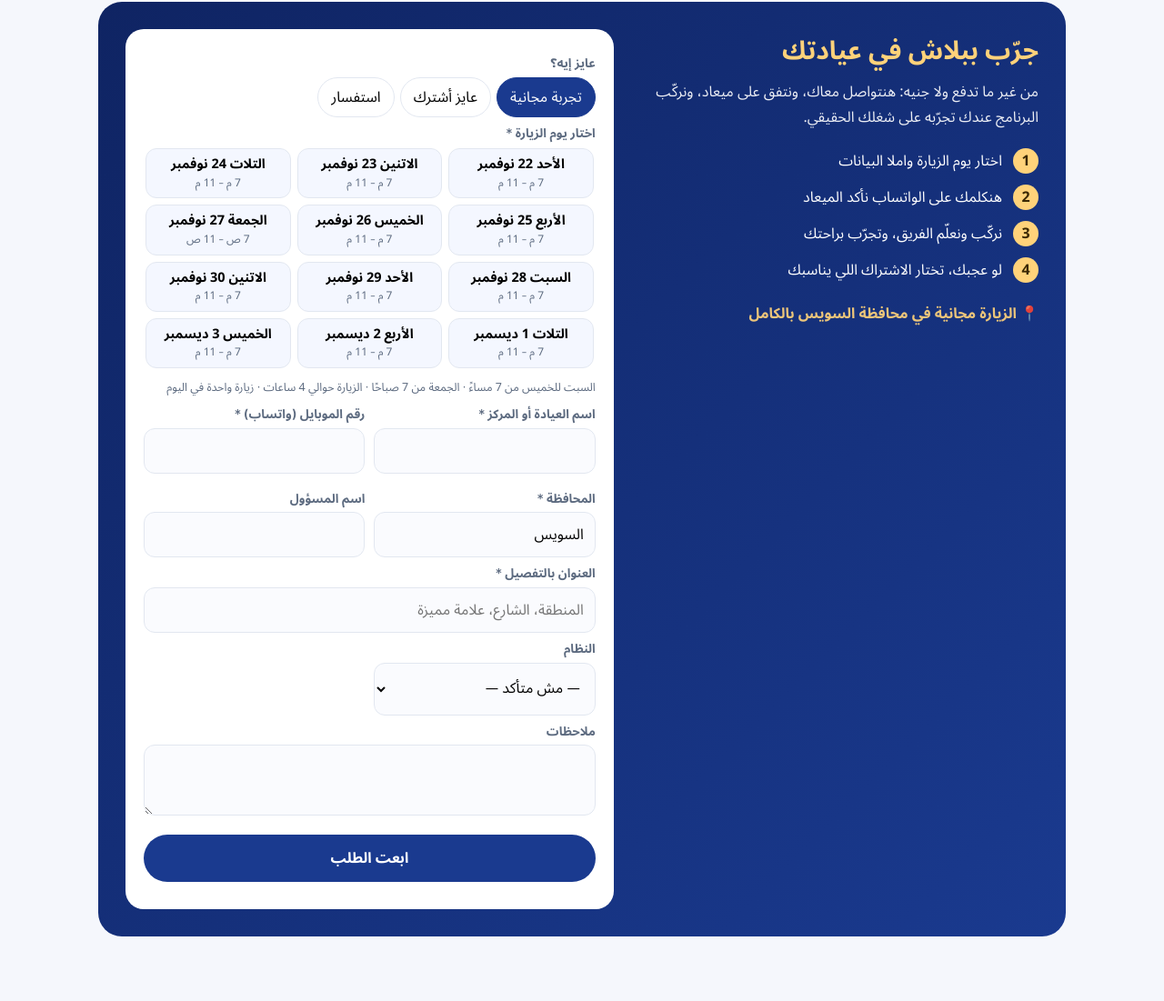
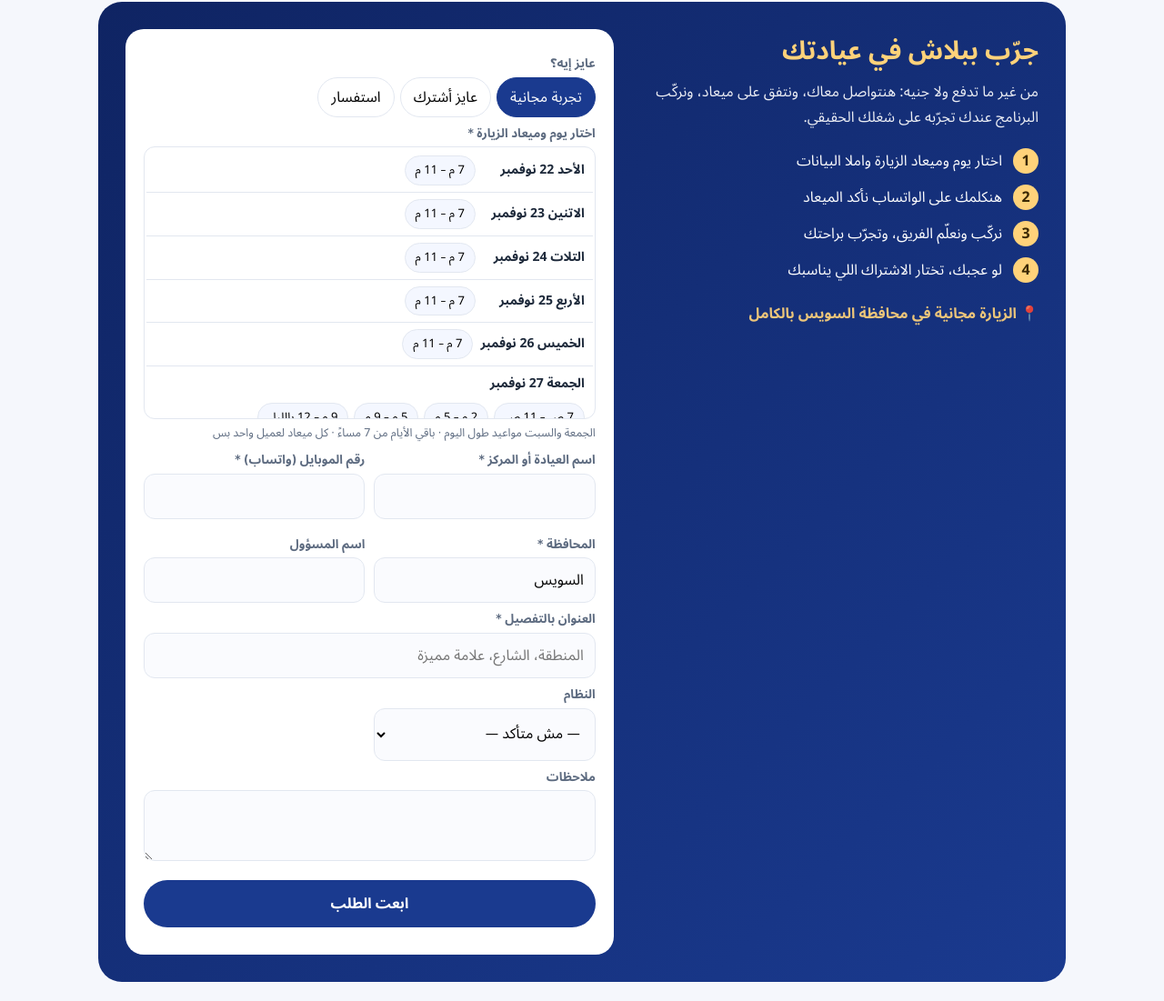
Before and after one commit to abdallah-mostafa1995/clinic-online-follow-page, a plain HTML site: page offer.html in a window 1280 px wide. Shown: the part 8068-9169 px from the top of the page at 91% size. Drawn offline with Linux system fonts and the light colour scheme; no server answers.

Commit message:
Add files via upload

```diff
--- a/offer.html
+++ b/offer.html
@@ -11,7 +11,7 @@
 <link rel="icon" href="icon-192.png">
 <script>
 /* ===== غيّر السطر ده بس: حط لينك موقع الاشتراكات بتاعك (اللي آخره /exec) بين العلامتين ' ' ===== */
-var OWNER_URL='https://script.google.com/macros/s/AKfycbycDtGGFLGnY2J9WESxrkpLzXtuGb1G14yXrNgZ1PzWVTpmyXAEsRLGG1VbPmhEtLEcjQ/exec';
+var OWNER_URL='PASTE_YOUR_EXEC_LINK_HERE';
 </script>
 <style>
 @font-face{font-family:Ar;src:url(ar-r.woff2) format('woff2');font-weight:400}
@@ -71,10 +71,11 @@ form{position:relative}
 body{overflow-x:hidden}
 .msg{margin-top:10px;font-weight:700}.msg.ok{color:var(--ok)}.msg.bad{color:#C0392B}
 
-.days{display:grid;grid-template-columns:repeat(auto-fill,minmax(118px,1fr));gap:7px;max-height:250px;overflow:auto;padding:2px}
-.days button{border:1px solid var(--line);background:#F4F7FF;border-radius:12px;padding:7px 6px;font:inherit;font-size:13.5px;cursor:pointer;line-height:1.4}
-.days button b{display:block;font-size:14.5px}.days button small{color:var(--muted);font-size:12px}
-.days button.on{background:var(--pri);color:#fff;border-color:var(--pri)}.days button.on small{color:#DCE5FF}
+.days{max-height:300px;overflow:auto;padding:2px;border:1px solid var(--line);border-radius:12px}
+.dayr{display:flex;align-items:center;gap:8px;padding:7px 9px;border-bottom:1px solid var(--line);flex-wrap:wrap}.dayr:last-child{border:0}
+.dayr>b{min-width:112px;font-size:14px}.dayr>div{display:flex;gap:6px;flex-wrap:wrap}.dayr.full>b{color:#AAA}
+.days button{border:1px solid var(--line);background:#F4F7FF;border-radius:20px;padding:4px 11px;font:inherit;font-size:13px;cursor:pointer}
+.days button.on{background:var(--pri);color:#fff;border-color:var(--pri)}
 .days button:disabled{background:#F1F1F1;color:#AAA;cursor:not-allowed;text-decoration:line-through}
 .meta2{font-size:12.5px;color:var(--muted);margin-top:5px}
 .gal{display:grid;grid-template-columns:repeat(auto-fill,minmax(230px,1fr));gap:14px}
@@ -183,15 +184,15 @@ footer{background:#0F1B3D;color:#C8D2E8;padding:26px 0;margin-top:30px;text-alig
   <div>
     <h2>جرّب ببلاش في عيادتك</h2>
     <p>من غير ما تدفع ولا جنيه: هنتواصل معاك، ونتفق على ميعاد، ونركّب البرنامج عندك تجرّبه على شغلك الحقيقي.</p>
-    <ul class="steps"><li>اختار يوم الزيارة واملا البيانات</li><li>هنكلمك على الواتساب نأكد الميعاد</li><li>نركّب ونعلّم الفريق، وتجرّب براحتك</li><li>لو عجبك، تختار الاشتراك اللي يناسبك</li></ul>
+    <ul class="steps"><li>اختار يوم وميعاد الزيارة واملا البيانات</li><li>هنكلمك على الواتساب نأكد الميعاد</li><li>نركّب ونعلّم الفريق، وتجرّب براحتك</li><li>لو عجبك، تختار الاشتراك اللي يناسبك</li></ul>
     <p style="margin-top:14px;color:#FFD27A;font-weight:700">📍 الزيارة مجانية في محافظة السويس بالكامل</p>
   </div>
   <form id="fm" autocomplete="on">
     <label>عايز إيه؟</label>
     <div class="kinds" id="kinds"><button type="button" class="on" data-k="تجربة مجانية">تجربة مجانية</button><button type="button" data-k="عايز أشترك">عايز أشترك</button><button type="button" data-k="استفسار">استفسار</button></div>
-    <div id="vBox"><label>اختار يوم الزيارة *</label>
+    <div id="vBox"><label>اختار يوم وميعاد الزيارة *</label>
       <div class="days" id="days"></div>
-      <div class="meta2">السبت للخميس من 7 مساءً · الجمعة من 7 صباحًا · الزيارة حوالي 4 ساعات · زيارة واحدة في اليوم</div></div>
+      <div class="meta2">الجمعة والسبت مواعيد طول اليوم · باقي الأيام من 7 مساءً · كل ميعاد لعميل واحد بس</div></div>
     <div class="f2">
       <div><label id="lC">اسم العيادة أو المركز *</label><input id="fC"></div>
       <div><label>رقم الموبايل (واتساب) *</label><input id="fP" required inputmode="tel" dir="ltr" autocomplete="tel"></div>
@@ -251,11 +252,14 @@ if(OWNER_URL.indexOf('/exec')>0){
 var KIND='تجربة مجانية', VDAY='', TAKEN=[];
 var DN=['الأحد','الاتنين','التلات','الأربع','الخميس','الجمعة','السبت'], MN=['يناير','فبراير','مارس','أبريل','مايو','يونيو','يوليو','أغسطس','سبتمبر','أكتوبر','نوفمبر','ديسمبر'];
 function ymd(d){ return d.getFullYear()+'-'+('0'+(d.getMonth()+1)).slice(-2)+'-'+('0'+d.getDate()).slice(-2); }
+var VSLOTS={5:['7 ص – 11 ص','2 م – 5 م','5 م – 9 م','9 م – 12 بالليل'],6:['7 ص – 11 ص','11 ص – 2 م','2 م – 6 م','6 م – 10 م']};
+function slotsOf(d){ return VSLOTS[d.getDay()]||['7 م – 11 م']; }
 function drawDays(){
   var h='', d=new Date(); d.setHours(12,0,0,0);
-  for(var i=1;i<=21;i++){ d.setDate(d.getDate()+1*(i>0)); var k=ymd(d), fr=d.getDay()===5, tk=TAKEN.indexOf(k)>=0;
-    if(tk && VDAY===k) VDAY='';
-    h+='<button type="button" data-d="'+k+'"'+(tk?' disabled':'')+(VDAY===k?' class="on"':'')+'><b>'+DN[d.getDay()]+' '+d.getDate()+' '+MN[d.getMonth()]+'</b><small>'+(tk?'محجوز':(fr?'7 ص – 11 ص':'7 م – 11 م'))+'</small></button>'; }
+  for(var i=1;i<=21;i++){ d.setDate(d.getDate()+1); var k=ymd(d), sl=slotsOf(d), free=0;
+    var bt=sl.map(function(t,j){ var key=k+'#'+j, tk=TAKEN.indexOf(key)>=0; if(tk&&VDAY===key) VDAY=''; if(!tk) free++;
+      return '<button type="button" data-d="'+key+'"'+(tk?' disabled':'')+(VDAY===key?' class="on"':'')+'>'+(tk?'محجوز':t)+'</button>'; }).join('');
+    h+='<div class="dayr'+(free?'':' full')+'"><b>'+DN[d.getDay()]+' '+d.getDate()+' '+MN[d.getMonth()]+'</b><div>'+bt+'</div></div>'; }
   $('days').innerHTML=h;
   [].forEach.call(document.querySelectorAll('#days button'),function(b){ b.onclick=function(){ VDAY=b.getAttribute('data-d'); drawDays(); }; });
 }
@@ -273,22 +277,22 @@ function setKind(k){
 [].forEach.call(document.querySelectorAll('#kinds button'),function(b){ b.onclick=function(){ setKind(b.getAttribute('data-k')); }; });
 setKind('تجربة مجانية');
 $('fS').onchange=function(){ $('dW').style.display=this.value.indexOf('مركز')>=0?'':'none'; };
-function vLabel(k){ var d=new Date(k+'T12:00:00'); return DN[d.getDay()]+' '+d.getDate()+' '+MN[d.getMonth()]+' · '+(d.getDay()===5?'7 ص – 11 ص':'7 م – 11 م'); }
+function vLabel(k){ var p=k.split('#'), d=new Date(p[0]+'T12:00:00'); return DN[d.getDay()]+' '+d.getDate()+' '+MN[d.getMonth()]+' · '+slotsOf(d)[+p[1]||0]; }
 $('fm').onsubmit=function(e){
   e.preventDefault();
   var tr=KIND==='تجربة مجانية';
   var o={a:'lead',kind:KIND,name:$('fN').value.trim(),phone:$('fP').value.trim(),clinic:$('fC').value.trim(),sys:$('fS').value,gov:$('fG').value.trim(),
-         place:tr?$('fPl').value.trim():'',visit:tr?VDAY:'',docs:$('fD').value.trim(),plan:tr?'':$('fL').value,notes:$('fO').value.trim(),hp:$('fH').value,src:(location.search.match(/src=([^&]+)/)||[])[1]||'إعلان'};
+         place:tr?$('fPl').value.trim():'',visit:tr?VDAY.split('#')[0]:'',slot:tr?+(VDAY.split('#')[1]||0):0,docs:$('fD').value.trim(),plan:tr?'':$('fL').value,notes:$('fO').value.trim(),hp:$('fH').value,src:(location.search.match(/src=([^&]+)/)||[])[1]||'إعلان'};
   var m=$('fMsg'), bad=function(t){ m.className='msg bad'; m.textContent=t; };
-  if(tr && !o.visit) return bad('اختار يوم الزيارة');
+  if(tr && !o.visit) return bad('اختار يوم وميعاد الزيارة');
   if(tr && o.clinic.length<2) return bad('اكتب اسم العيادة أو المركز');
   if(!tr && o.clinic.length<2 && o.name.length<2) return bad('اكتب اسمك أو اسم العيادة');
   if(o.phone.replace(/\D/g,'').length<10) return bad('اكتب رقم موبايل صحيح');
   if(tr && o.gov.length<2) return bad('اكتب المحافظة');
   if(tr && o.place.length<3) return bad('اكتب العنوان');
   var txt=KIND+' — نظام العيادة\nالعيادة: '+o.clinic+(o.name?'\nالاسم: '+o.name:'')+'\nالموبايل: '+o.phone+'\nالمحافظة: '+o.gov+(o.place?'\nالعنوان: '+o.place:'')+
-    (o.visit?'\nميعاد الزيارة: '+vLabel(o.visit):'')+'\nالنظام: '+(o.sys||'مش متأكد')+(o.docs?' ('+o.docs+' دكتور)':'')+(o.plan?'\nالاشتراك: '+o.plan:'')+(o.notes?'\nملاحظات: '+o.notes:'');
-  var done=function(){ m.className='msg ok'; m.innerHTML='اتحجز ✓ '+(o.visit?'ميعادك '+vLabel(o.visit)+'. ':'')+'هنكلمك على الواتساب نأكد. <a href="'+waUrl(txt)+'" target="_blank">أو ابعتلنا دلوقتي</a>';
+    (o.visit?'\nميعاد الزيارة: '+vLabel(VDAY):'')+'\nالنظام: '+(o.sys||'مش متأكد')+(o.docs?' ('+o.docs+' دكتور)':'')+(o.plan?'\nالاشتراك: '+o.plan:'')+(o.notes?'\nملاحظات: '+o.notes:'');
+  var VKEY=VDAY; var done=function(){ m.className='msg ok'; m.innerHTML='اتحجز ✓ '+(o.visit?'ميعادك '+vLabel(VKEY)+'. ':'')+'هنكلمك على الواتساب نأكد. <a href="'+waUrl(txt)+'" target="_blank">أو ابعتلنا دلوقتي</a>';
     $('fm').reset(); $('fG').value='السويس'; VDAY=''; loadSlots(); };
   var fail=function(){ m.className='msg ok'; m.innerHTML='كمّل الطلب على الواتساب: <a href="'+waUrl(txt)+'" target="_blank"><b>اضغط هنا</b></a>'; window.open(waUrl(txt),'_blank'); };
   if(OWNER_URL.indexOf('/exec')<0) return fail();
@@ -296,7 +300,7 @@ $('fm').onsubmit=function(e){
   fetch(OWNER_URL,{method:'POST',body:JSON.stringify(o),headers:{'Content-Type':'text/plain;charset=utf-8'},redirect:'follow'})
     .then(function(r){ return r.json(); }).then(function(d){ $('fGo').disabled=false;
       if(d && d.ok) return done();
-      if(d && d.e==='taken'){ VDAY=''; loadSlots(); return bad('اليوم ده اتحجز حالًا — اختار يوم تاني'); }
+      if(d && d.e==='taken'){ VDAY=''; loadSlots(); return bad('الميعاد ده اتحجز حالًا — اختار ميعاد تاني'); }
       if(d && (d.e==='day'||d.e==='data')) return bad('راجع البيانات واختار يوم من القايمة');
       fail(); })
     .catch(function(){ $('fGo').disabled=false; fail(); });
```
